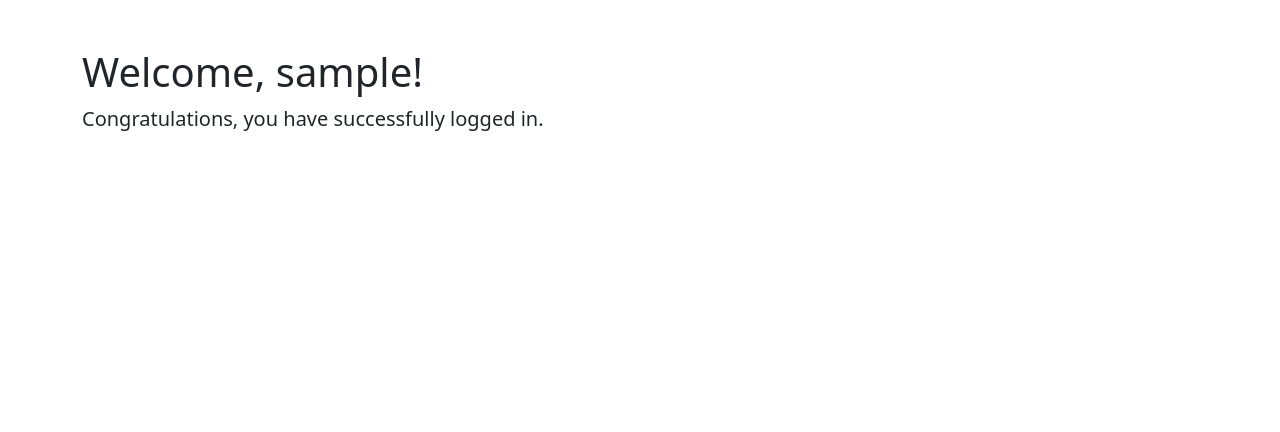
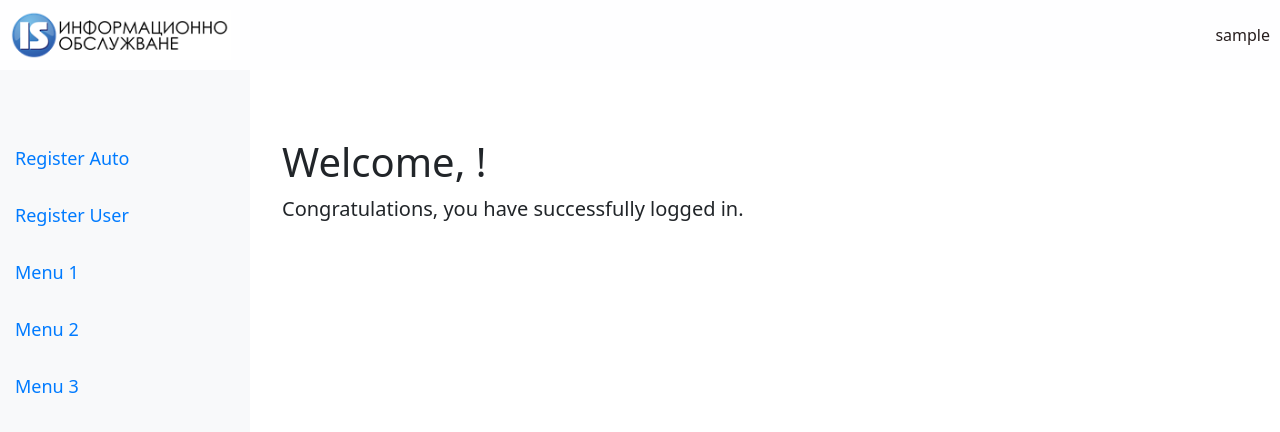
Before and after one commit to pedrosangre1/vehicle, a website: page public/welcome.html in a window 1280 px wide. Drawn offline with nearby package versions, Linux system fonts and the light colour scheme; sample sign-in values are in the browser's storage.

Commit message:
design worked and tested

```diff
--- a/public/welcome.html
+++ b/public/welcome.html
@@ -5,12 +5,62 @@
   <meta name="viewport" content="width=device-width, initial-scale=1.0">
   <title>Welcome</title>
   <link href="https://cdn.jsdelivr.net/npm/bootstrap@5.1.3/dist/css/bootstrap.min.css" rel="stylesheet">
+  <style>
+    .header {
+      background-color: #007bff01;
+      color: rgb(39, 30, 30);
+      padding: 10px;
+      display: flex;
+      justify-content: space-between;
+      align-items: center;
+    }
+    .header img {
+      max-height: 50px;
+    }
+    .sidebar {
+      height: 100vh;
+      position: fixed;
+      top: 50;
+      left: 0;
+      width: 250px;
+      background-color: #f8f9fa;
+      padding-top: 60px;
+    }
+    .sidebar a {
+      padding: 15px;
+      text-decoration: none;
+      font-size: 18px;
+      color: #007bff;
+      display: block;
+    }
+    .sidebar a:hover {
+      background-color: #ddd;
+    }
+    .content {
+      margin-left: 250px;
+      padding: 20px;
+    }
+  </style>
 </head>
 <body>
-  <div class="container mt-5">
-    <h1>Welcome, <span id="usernameDisplay"></span>!</h1>
-    <p class="lead">Congratulations, you have successfully logged in.</p>
+  <div class="header">
+    <img src="logo.png" alt="Logo">
+    <div id="usernameDisplay"></div>
+  </div>
 
+  <div class="sidebar">
+    <a href="regAuto.html">Register Auto</a>
+    <a href="regUser.html">Register User</a>
+    <a href="#menu1">Menu 1</a>
+    <a href="#menu2">Menu 2</a>
+    <a href="#menu3">Menu 3</a>
+  </div>
+
+  <div class="content">
+    <div class="container mt-5">
+      <h1>Welcome, <span id="usernameDisplay"></span>!</h1>
+      <p class="lead">Congratulations, you have successfully logged in.</p>
+    </div>
   </div>
 
   <script>
@@ -19,7 +69,7 @@
       if (username) {
         document.getElementById('usernameDisplay').textContent = username;
       } else {
-        window.location.href = 'index.html';  // Пренасочване към login.html ако няма запазено потребителско име
+        window.location.href = 'index.html';
       }
     });
   </script>
```
Also changed, not shown: public/logo.png (added).
